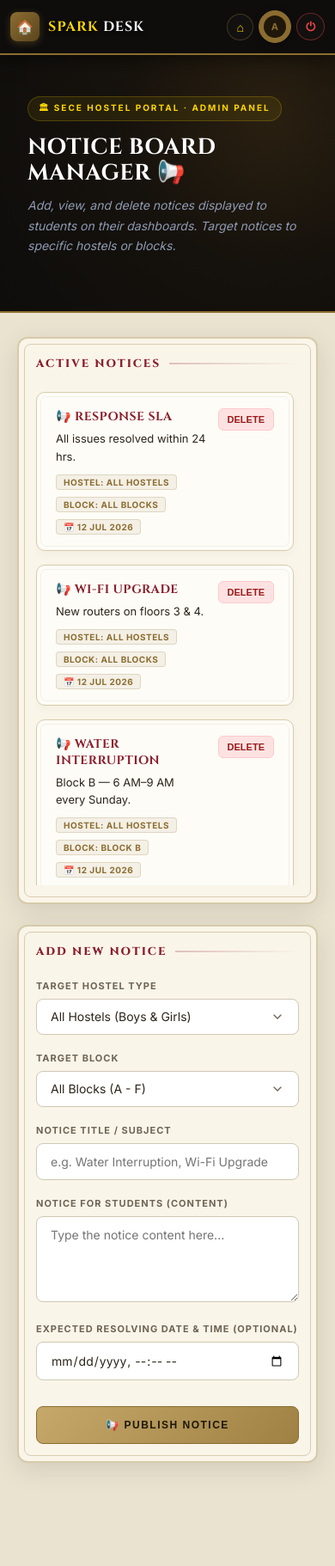
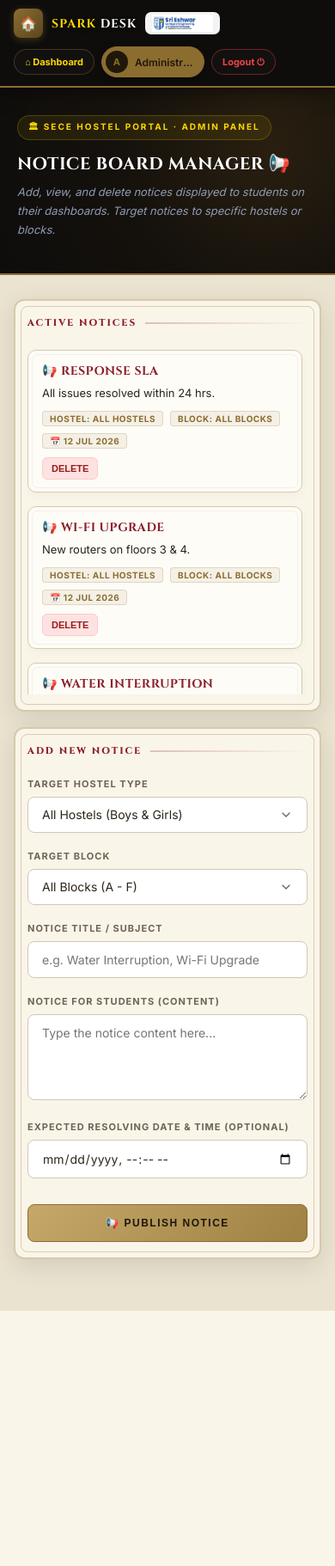
Before and after one commit to Ragul-20/Spark_desk, a Flask app: page /admin/notices in a window 390 px wide. Shown: the top 1822 px of the page at 86% size. After the commit the page ends 1525 px from the top, so only its background shows below. Run offline with Flask 3, Linux system fonts and the light colour scheme; the visitor is signed in with stand-in values (Sample User, id 1); data comes from the database, SQL or seed files in the repository.

Commit message:
Enhance mobile responsiveness for notices page
Updated styles for mobile responsiveness and adjusted navbar layout.

```diff
--- a/templates/notices.html
+++ b/templates/notices.html
@@ -125,50 +125,35 @@
     .toast-warn { background: #fef3c7; border-color: #d97706; color: #92400e; }
     @keyframes slideIn { from { transform: translateY(20px); opacity: 0; } to { transform: translateY(0); opacity: 1; } }
 
-    @media (max-width: 768px) {
-      .navbar {
-        padding: 0 12px !important;
-      }
-      .nb-sep, .nb-logo-wrap {
-        display: none !important;
-      }
-      .nb-left {
-        gap: 8px !important;
-      }
-      .nb-name {
-        font-size: 16px !important;
-      }
-      .nb-right {
-        gap: 6px !important;
-      }
-      .nb-right .nb-link {
-        padding: 6px 10px !important;
-        font-size: 0 !important;
-      }
-      .nb-right .nb-link span {
-        font-size: 14px !important;
-      }
-      .nb-right .nb-link.logout::after {
-        content: "⏻" !important;
-        font-size: 14px !important;
-      }
-      .nb-right .user-chip {
-        padding: 5px !important;
-        max-width: none !important;
-      }
-      .nb-right .user-chip span {
-        display: none !important;
-      }
-      .admin-badge {
-        display: none !important;
-      }
-      .page-wrap {
-        margin: 12px 8px 80px !important;
-        padding: 16px 12px 60px !important;
-      }
-      .card {
-        padding: 20px !important;
-      }
+    /* ===== MOBILE RESPONSIVE ===== */
+    @media (max-width: 860px) {
+      .navbar { padding: 0 16px; height: auto; min-height: 64px; flex-wrap: wrap; gap: 10px; padding-top: 10px; padding-bottom: 10px; }
+      .nb-left { gap: 10px; }
+      .nb-logo-wrap { padding: 3px 8px; }
+      .nb-logo-wrap img { height: 20px; }
+      .nb-name { font-size: 16px; }
+      .nb-right { gap: 8px; flex-wrap: wrap; }
+      .user-chip { max-width: 140px; padding: 4px 10px 4px 4px; }
+      .admin-badge { display: none; }
+      .hero { padding: 32px 20px 40px; }
+      .hero-inner { flex-direction: column; align-items: flex-start; }
+      .hero h1 { font-size: 24px; }
+      .hero-sub { font-size: 13px; }
+      .page-wrap { padding: 28px 16px 60px; gap: 18px; }
+      .card { padding: 24px 18px; }
+      .card[style*="max-height: 660px"] { max-height: 480px !important; }
+    }
+    @media (max-width: 480px) {
+      .nb-name { font-size: 14px; }
+      .nb-sep { display: none; }
+      .nb-link { padding: 7px 12px; font-size: 11px; }
+      .user-chip span { max-width: 70px; }
+      .hero h1 { font-size: 20px; }
+      .card { padding: 18px 14px; }
+      .sec-label { font-size: 11px; }
+      .notice-item { flex-direction: column; align-items: stretch; gap: 10px; padding: 14px 16px; }
+      .btn-delete { align-self: flex-end; }
+      .toast, .toast-err, .toast-warn { left: 16px; right: 16px; bottom: 16px; }
     }
   </style>
 </head>
```
